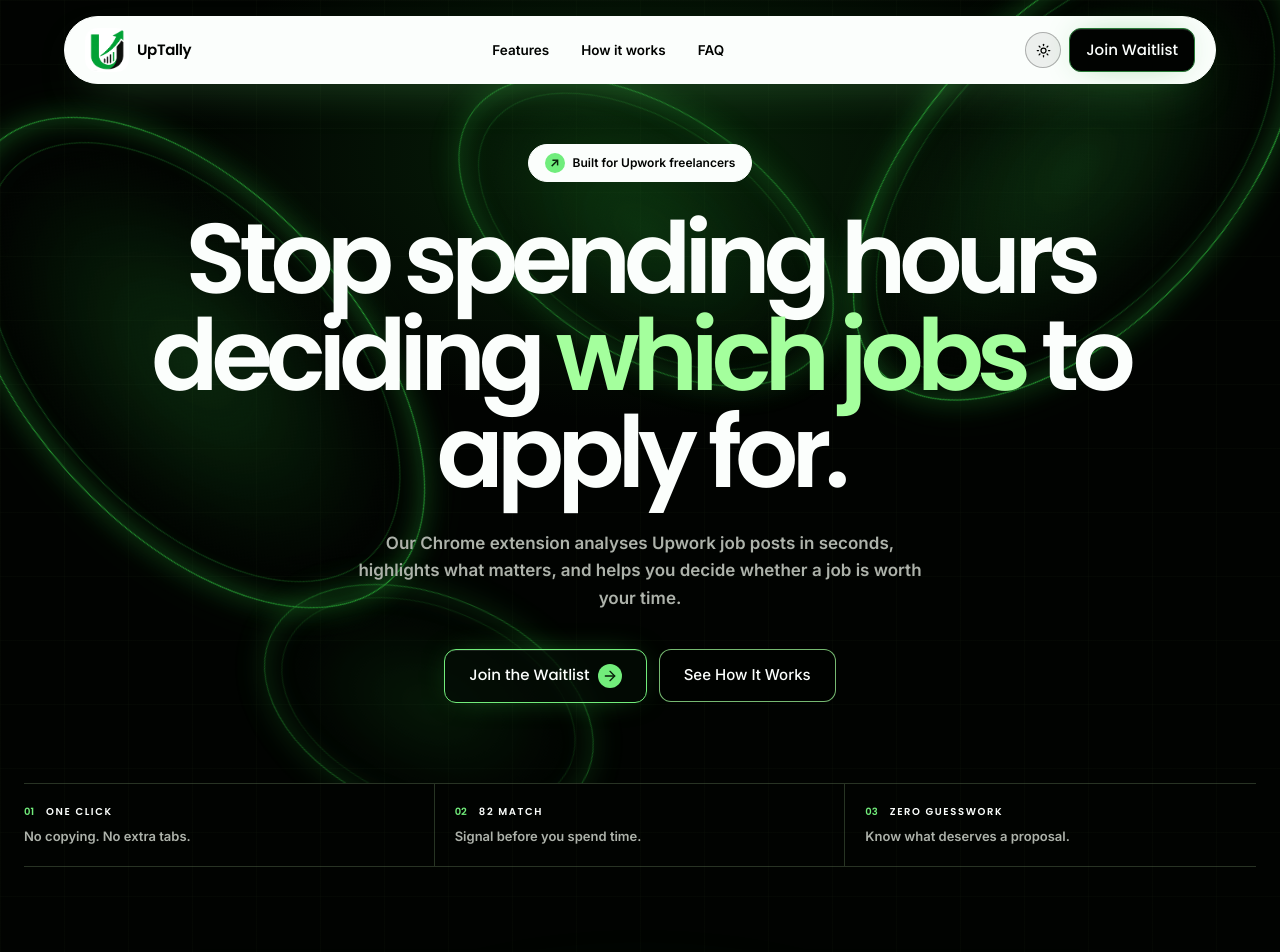
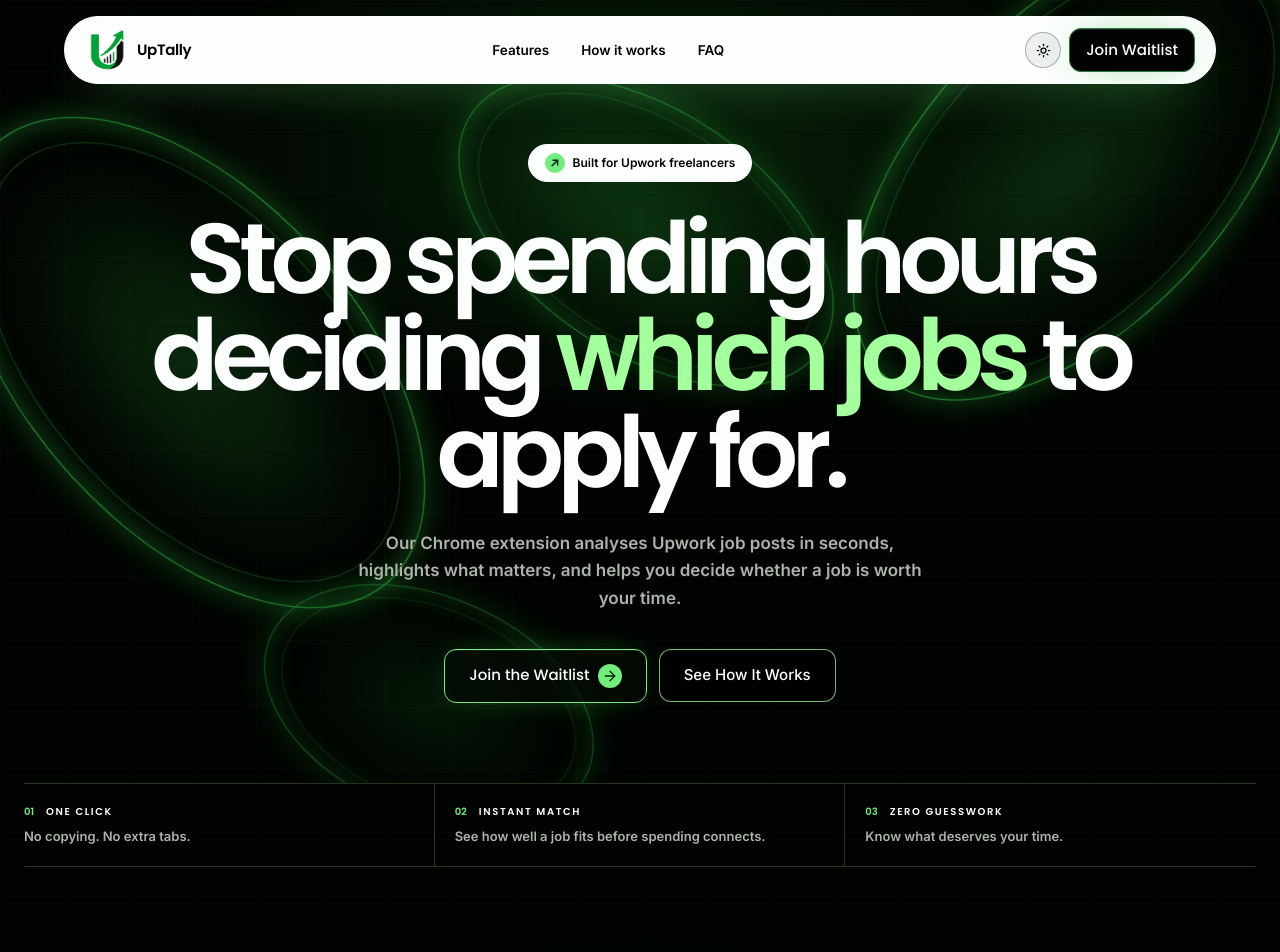
Before and after one commit to anasAnonymous/UpTally-Landing-Page, a React (Vite) app in the folder uptally/: page / in a window 1280 px wide. Shown: the top 952 px of the page. Built offline with nearby package versions, Linux system fonts and the light colour scheme; no server answers.

Commit message:
update the content

```diff
--- a/uptally/src/LandingPage.jsx
+++ b/uptally/src/LandingPage.jsx
@@ -504,8 +504,8 @@
     <div className="max-w-7xl mx-auto border-y jr-border grid sm:grid-cols-3">
       {[
         ["01", "ONE CLICK", "No copying. No extra tabs."],
-        ["02", "82 MATCH", "Signal before you spend time."],
-        ["03", "ZERO GUESSWORK", "Know what deserves a proposal."],
+        ["02", "INSTANT MATCH", "See how well a job fits before spending connects."],
+        ["03", "ZERO GUESSWORK", "Know what deserves your time."],
       ].map(([number, label, body]) => (
         <div key={number} className="py-5 px-5 first:pl-0 sm:border-r last:border-r-0 jr-border">
           <div className="flex items-baseline gap-3 mb-2">
```
